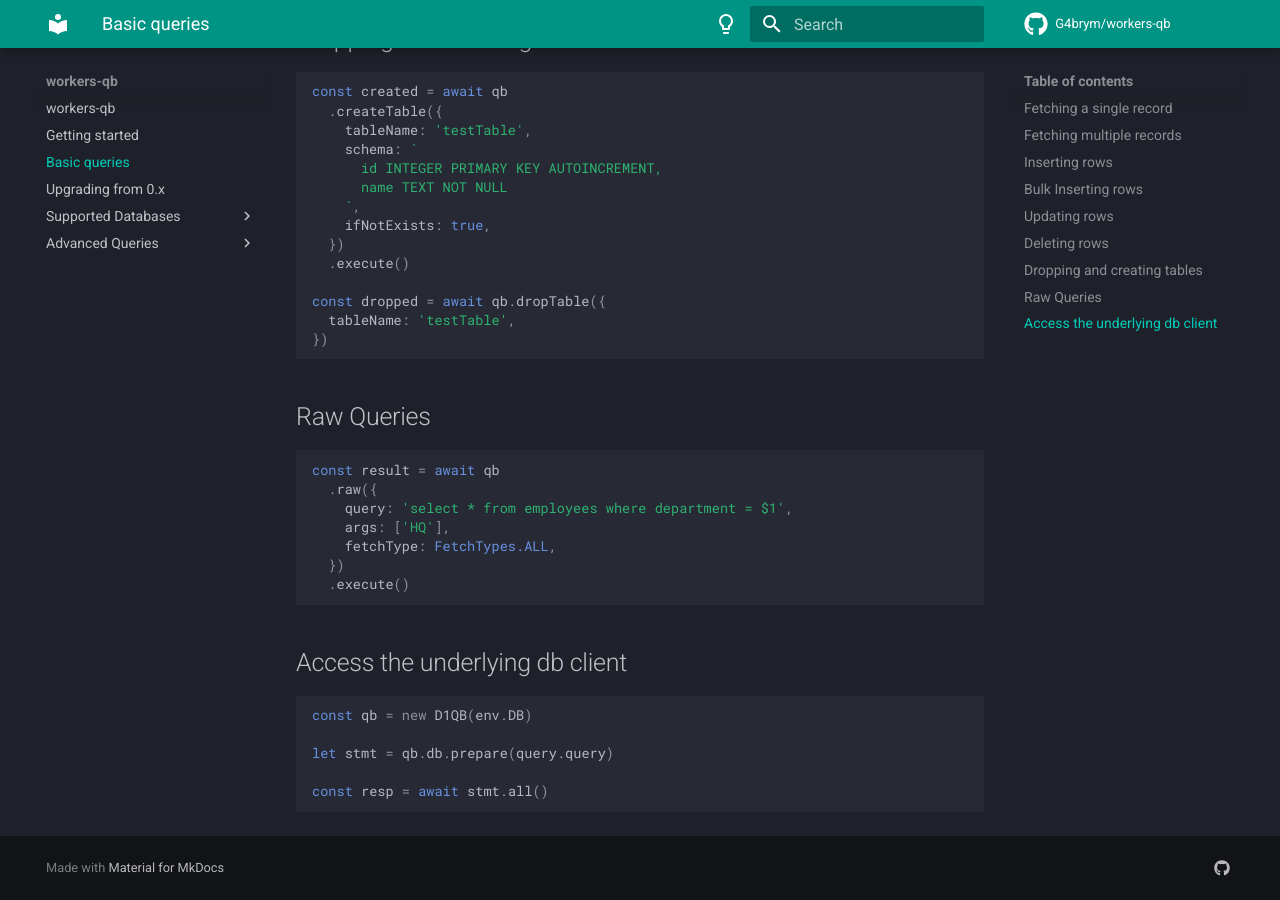
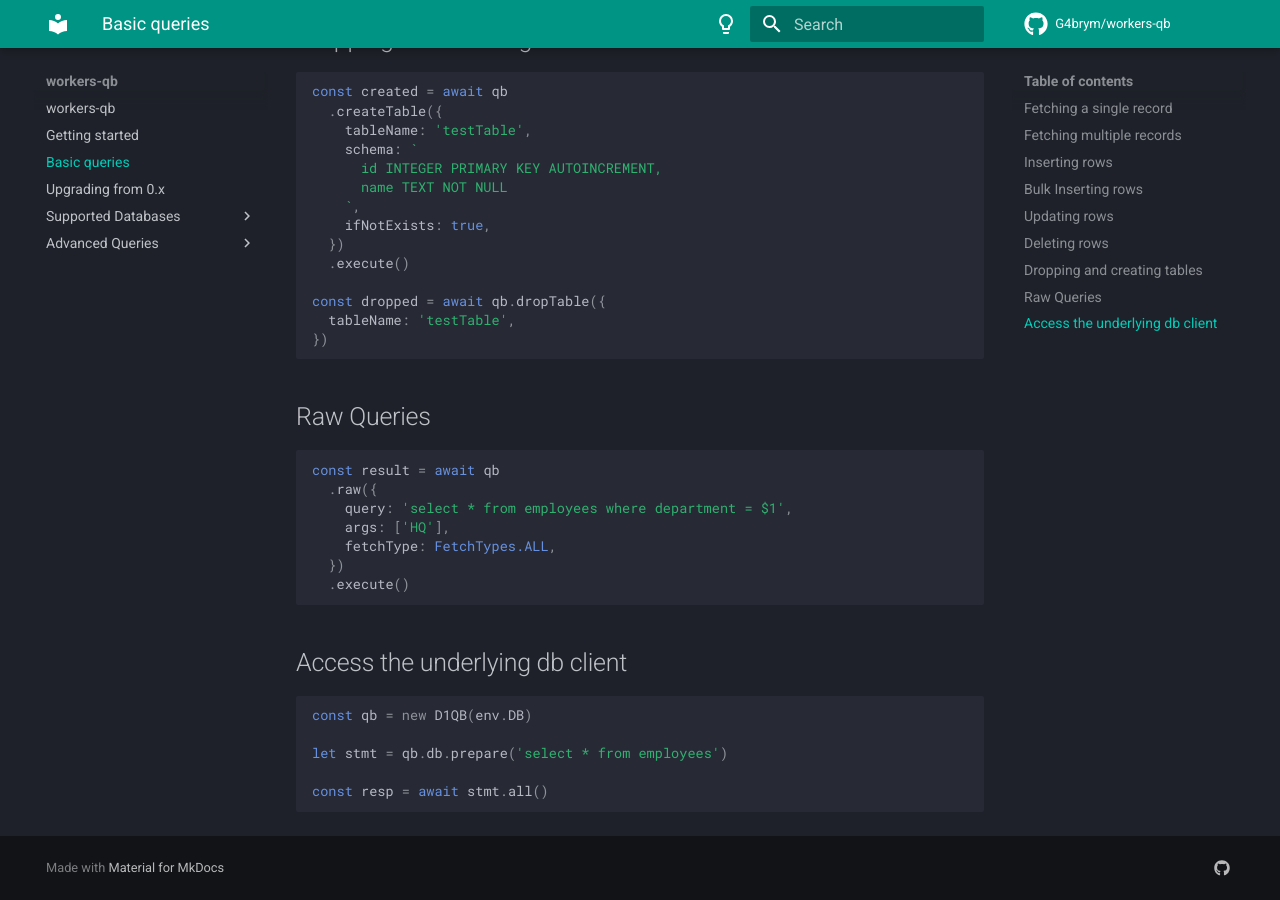
Before and after one commit to G4brym/workers-qb, an MkDocs documentation site: the page built from docs/pages/basic-queries.md, in a window 1280 px wide and 900 px high, scrolled down 2886 px. Built offline with MkDocs 1.6.1 and Material for MkDocs 9.7.7, drawn with Linux system fonts in a browser that asks for light colours; comment, search, counter and statistics services are not loaded.

Commit message:
Fix docs

````diff
--- a/docs/pages/basic-queries.md
+++ b/docs/pages/basic-queries.md
@@ -172,7 +172,7 @@ const result = await qb
 ```ts
 const qb = new D1QB(env.DB)
 
-let stmt = qb.db.prepare(query.query)
+let stmt = qb.db.prepare('select * from employees')
 
 const resp = await stmt.all()
 ```
````
